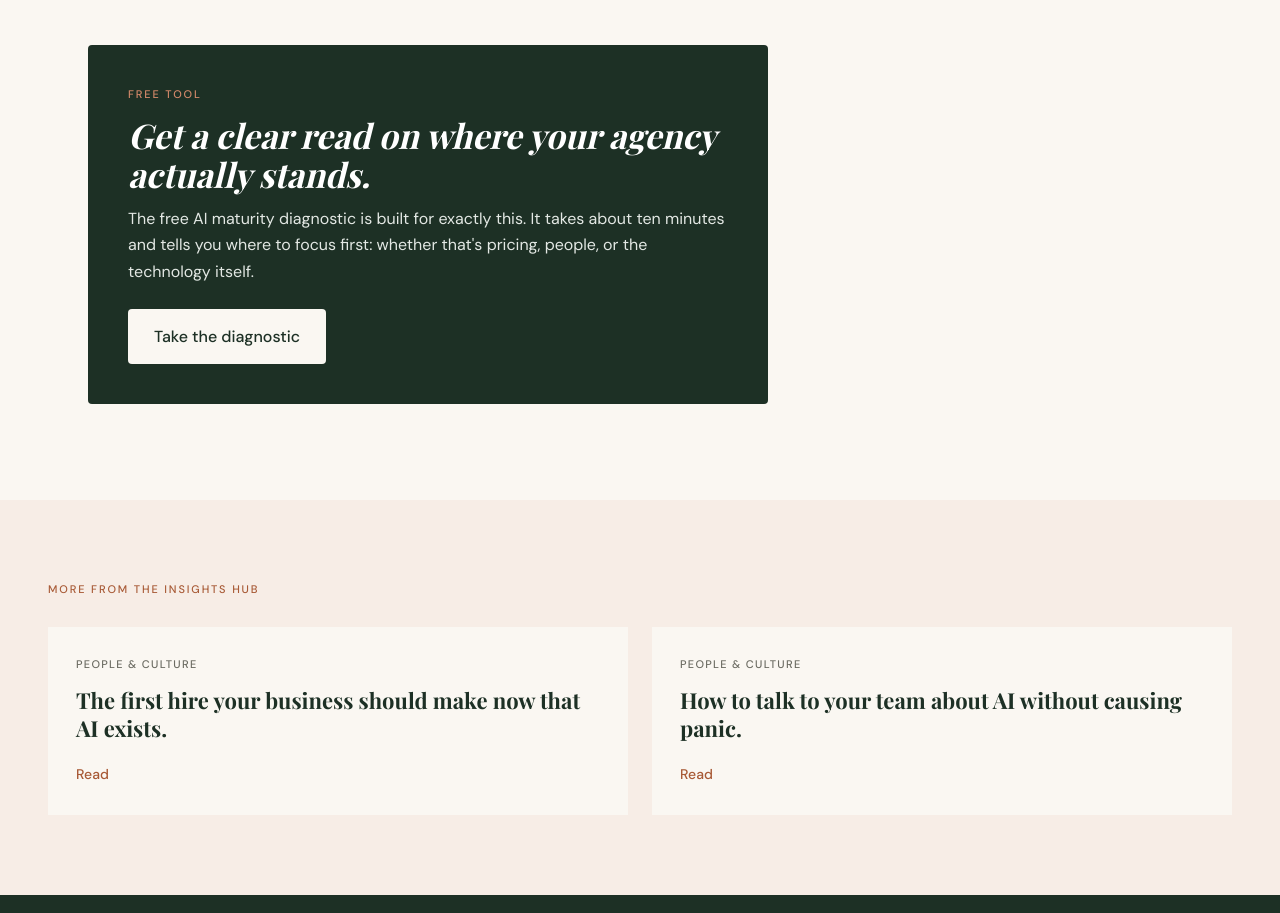
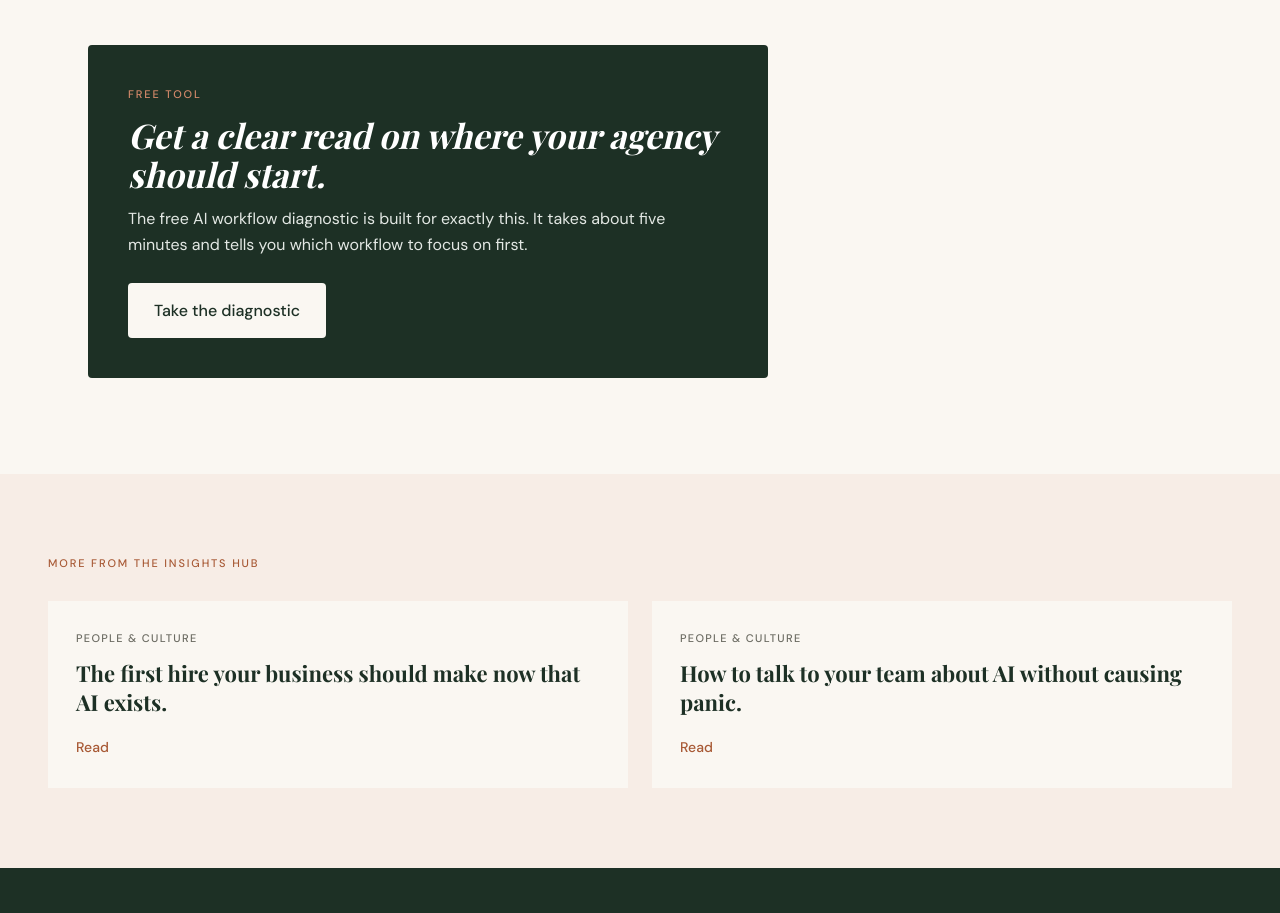
Before and after one commit to Dasbeasten/yea-i-consulting, a website: page insights/ai-in-creative-agencies.html in a window 1280 px wide. Shown: the part 3206-4119 px from the top of the page. Drawn offline with nearby package versions, Linux system fonts and the light colour scheme; a web font is replaced by a local one.

Commit message:
Creative agencies article: new diagnostic call to action
Co-Authored-By: Claude Opus 5.5 <noreply@anthropic.com>
Claude-Session: https://claude.ai/code/session_01GZx6bEFspq7riXWQHKWsdB

```diff
--- a/insights/ai-in-creative-agencies.html
+++ b/insights/ai-in-creative-agencies.html
@@ -234,8 +234,8 @@ footer{background:var(--ink-d);padding:48px 5% 28px}
 
   <div class="art-cta">
     <div class="art-cta-label">Free tool</div>
-    <h3>Get a clear read on where your agency actually stands.</h3>
-    <p>The free AI maturity diagnostic is built for exactly this. It takes about ten minutes and tells you where to focus first: whether that's pricing, people, or the technology itself.</p>
+    <h3>Get a clear read on where your agency should start.</h3>
+    <p>The free AI workflow diagnostic is built for exactly this. It takes about five minutes and tells you which workflow to focus on first.</p>
     <a href="/diagnostic.html">Take the diagnostic</a>
   </div>
 
```
